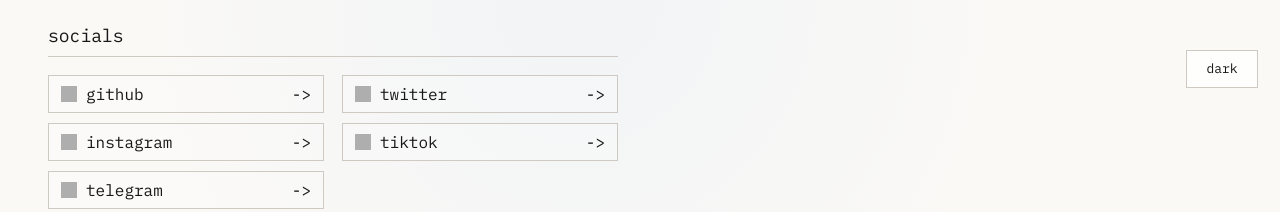
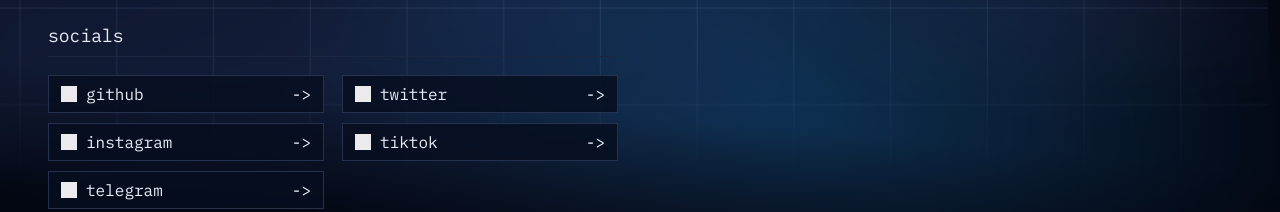
Before and after one commit to xtpm/marin, a plain HTML site: page index.html in a window 1280 px wide. Shown: the part 690-902 px from the top of the page. Drawn offline with Linux system fonts and the light colour scheme; no server answers; grey boxes are pictures that could not be loaded.

Commit message:
Make dark animated background permanent

```diff
--- a/index.html
+++ b/index.html
@@ -16,7 +16,7 @@
     />
     <link rel="stylesheet" href="./styles.css" />
   </head>
-  <body>
+  <body class="dark">
     <div class="page-shell">
       <main id="home" class="content">
         <section class="hero" aria-labelledby="hero-title">
@@ -403,10 +403,6 @@
       </footer>
     </div>
 
-    <button class="theme-toggle" type="button" aria-label="Toggle dark mode" data-theme-toggle>
-      <span data-theme-icon>dark</span>
-    </button>
-
     <script src="./script.js"></script>
   </body>
 </html>
--- a/script.js
+++ b/script.js
@@ -7,20 +7,7 @@ const guestbookForm = document.querySelector("[data-guestbook-form]");
 const guestbookList = document.querySelector("[data-guestbook-list]");
 const guestbookFeedback = document.querySelector("[data-guestbook-feedback]");
 const guestbookSubmit = document.querySelector("[data-guestbook-submit]");
-const themeToggle = document.querySelector("[data-theme-toggle]");
-const themeIcon = document.querySelector("[data-theme-icon]");
 const discordId = "262467539685212160";
-
-function setTheme(theme) {
-  const isDark = theme === "dark";
-  document.body.classList.toggle("dark", isDark);
-  if (themeIcon) {
-    themeIcon.textContent = isDark ? "light" : "dark";
-  }
-  localStorage.setItem("theme", theme);
-}
-
-setTheme(localStorage.getItem("theme") || "light");
 
 function showPanel(panelName) {
   buttons.forEach((button) => {
@@ -62,10 +49,6 @@ guestbookModeButtons.forEach((button) => {
     button.closest(".guestbook-mode")?.setAttribute("data-active", button.dataset.guestbookVisibility);
     guestbookModeButtons.forEach((item) => item.classList.toggle("active", item === button));
   });
-});
-
-themeToggle?.addEventListener("click", () => {
-  setTheme(document.body.classList.contains("dark") ? "light" : "dark");
 });
 
 function formatGuestbookDate(value) {
--- a/styles.css
+++ b/styles.css
@@ -19,8 +19,10 @@ html {
 }
 
 body {
+  position: relative;
   min-height: 100vh;
   margin: 0;
+  overflow-x: hidden;
   background:
     radial-gradient(circle at 18% 18%, rgba(0, 0, 0, 0.035), transparent 24rem),
     radial-gradient(circle at 45% 64%, rgba(7, 95, 231, 0.035), transparent 28rem),
@@ -30,6 +32,66 @@ body {
   font-size: 16px;
   line-height: 1.55;
   transition: background-color 180ms ease, color 180ms ease;
+}
+
+body::before,
+body::after {
+  position: fixed;
+  inset: 0;
+  pointer-events: none;
+  content: "";
+}
+
+body::before {
+  z-index: -2;
+  background:
+    radial-gradient(ellipse 46rem 28rem at 8% 18%, rgba(41, 96, 185, 0.34), transparent 63%),
+    radial-gradient(ellipse 58rem 36rem at 78% 24%, rgba(123, 85, 198, 0.42), transparent 62%),
+    radial-gradient(ellipse 42rem 28rem at 58% 82%, rgba(7, 95, 231, 0.32), transparent 64%),
+    conic-gradient(from 115deg at 72% 34%, transparent 0 26%, rgba(96, 125, 210, 0.18) 34%, transparent 48% 100%);
+  filter: blur(18px);
+  opacity: 1;
+  transform: translate3d(0, 0, 0) scale(1.12);
+  animation: liquid-haze 9s ease-in-out infinite alternate;
+  mask-image: linear-gradient(to bottom, transparent 0, #000 7rem, #000 calc(100% - 7rem), transparent 100%);
+}
+
+body::after {
+  z-index: -1;
+  background-image:
+    radial-gradient(ellipse 28rem 18rem at 34% 26%, rgba(7, 95, 231, 0.12), transparent 62%),
+    radial-gradient(ellipse 30rem 20rem at 86% 70%, rgba(123, 85, 198, 0.14), transparent 64%),
+    linear-gradient(rgba(7, 95, 231, 0.12) 1px, transparent 1px),
+    linear-gradient(90deg, rgba(7, 95, 231, 0.105) 1px, transparent 1px);
+  background-size: auto, auto, 92px 92px, 92px 92px;
+  mix-blend-mode: multiply;
+  opacity: 0.54;
+  animation: liquid-haze-secondary 12s ease-in-out infinite alternate-reverse;
+  mask-image: linear-gradient(to bottom, transparent 0, #000 7rem, #000 calc(100% - 7rem), transparent 100%);
+}
+
+@keyframes liquid-haze {
+  0% {
+    transform: translate3d(-5rem, -3rem, 0) scale(1.12) rotate(-4deg);
+  }
+
+  50% {
+    transform: translate3d(8rem, 4rem, 0) scale(1.22) rotate(5deg);
+  }
+
+  100% {
+    transform: translate3d(-3rem, 7rem, 0) scale(1.16) rotate(-2deg);
+  }
+}
+
+@keyframes liquid-haze-secondary {
+  0% {
+    transform: translate3d(3rem, 0, 0) scale(1);
+  }
+
+  100% {
+    transform: translate3d(-6rem, 4rem, 0) scale(1.08);
+  }
 }
 
 body.dark {
@@ -47,6 +109,26 @@ body.dark {
     var(--bg);
 }
 
+body.dark::before {
+  background:
+    radial-gradient(ellipse 48rem 28rem at 12% 18%, rgba(57, 91, 174, 0.5), transparent 64%),
+    radial-gradient(ellipse 52rem 32rem at 78% 28%, rgba(103, 72, 182, 0.44), transparent 62%),
+    radial-gradient(ellipse 40rem 26rem at 54% 84%, rgba(22, 114, 184, 0.34), transparent 66%),
+    conic-gradient(from 115deg at 72% 34%, transparent 0 26%, rgba(72, 103, 192, 0.22) 34%, transparent 48% 100%);
+  opacity: 0.98;
+}
+
+body.dark::after {
+  background-image:
+    radial-gradient(ellipse 28rem 18rem at 34% 26%, rgba(127, 180, 255, 0.12), transparent 62%),
+    radial-gradient(ellipse 30rem 20rem at 86% 70%, rgba(157, 131, 255, 0.16), transparent 64%),
+    linear-gradient(rgba(160, 196, 255, 0.18) 1px, transparent 1px),
+    linear-gradient(90deg, rgba(160, 196, 255, 0.16) 1px, transparent 1px);
+  background-size: auto, auto, 92px 92px, 92px 92px;
+  mix-blend-mode: screen;
+  opacity: 0.62;
+}
+
 a {
   color: inherit;
   text-decoration: none;
@@ -59,6 +141,8 @@ button:focus-visible {
 }
 
 .page-shell {
+  position: relative;
+  z-index: 1;
   width: calc(100% - 96px);
   max-width: 1120px;
   min-height: 100vh;
@@ -259,7 +343,8 @@ button:focus-visible {
 .social-list img {
   width: 16px;
   height: 16px;
-  opacity: 0.82;
+  filter: brightness(0) invert(1);
+  opacity: 0.92;
   transition:
     filter 160ms ease,
     opacity 160ms ease,
@@ -1083,41 +1168,9 @@ body.dark .guestbook-entry {
   background: var(--status);
 }
 
-.theme-toggle {
-  position: fixed;
-  right: 22px;
-  bottom: 22px;
-  z-index: 20;
-  min-width: 72px;
-  min-height: 38px;
-  padding: 0 14px;
-  border: 1px solid var(--line);
-  background: rgba(255, 255, 255, 0.72);
-  color: var(--text);
-  font: inherit;
-  font-size: 13px;
-  cursor: pointer;
-  backdrop-filter: blur(8px);
-  transition:
-    border-color 160ms ease,
-    background-color 160ms ease,
-    color 160ms ease,
-    transform 160ms ease;
-}
-
 body.dark .social-list a {
   border-color: #24314f;
   background: rgba(7, 14, 31, 0.82);
-}
-
-.theme-toggle:hover {
-  border-color: var(--link);
-  color: var(--link);
-  transform: translateY(-1px);
-}
-
-body.dark .theme-toggle {
-  background: rgba(3, 7, 18, 0.82);
 }
 
 @media (max-width: 820px) {
```
